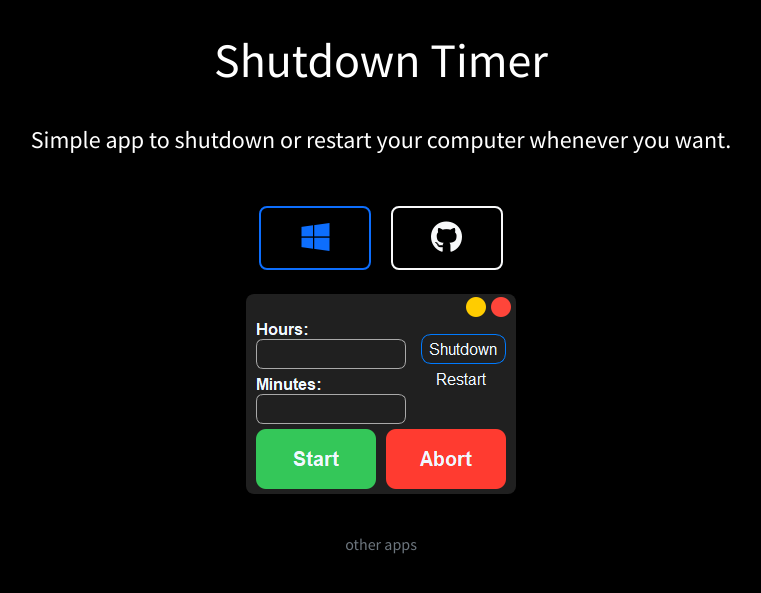
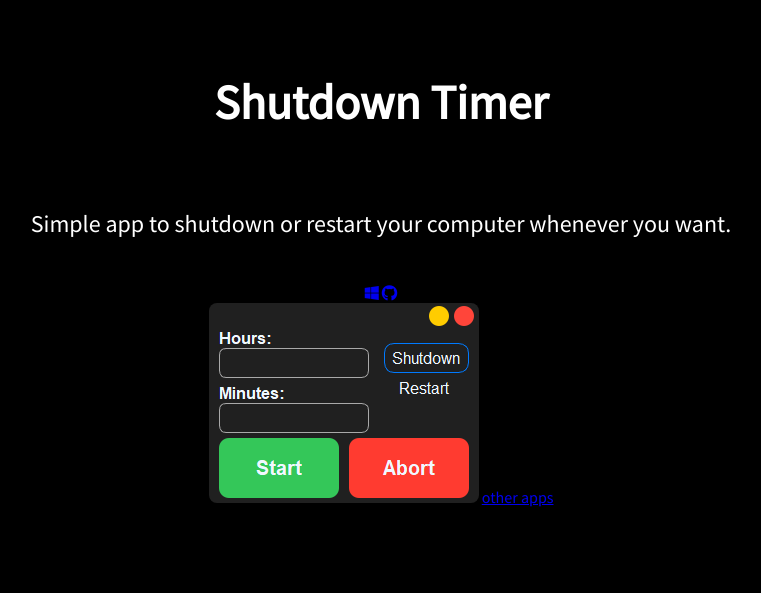
Before and after one commit to DogukanUrker/dogukanurker.com, a Flask app: page /shutdowntimer in a window 1280 px wide. Shown: the top 593 px of the page, without its empty margins (259-1020 px from the left). Run offline with Flask 2, Linux system fonts and the light colour scheme; some libraries are stand-ins or nearby versions.

Commit message:
bootstrap removed
I removed bootstrap but didnt fix css i will fix it later

```diff
--- a/static/css/general.css
+++ b/static/css/general.css
@@ -18,6 +18,9 @@ body {
   left: 50%;
   transform: translate(-50%, -50%);
 }
+.textCenter {
+  text-align: center;
+}
 body::-webkit-scrollbar {
   width: 0.3rem;
 }
--- a/static/css/shutdowntimer.css
+++ b/static/css/shutdowntimer.css
@@ -4,27 +4,6 @@ p {
 h1 {
   font-size: 3rem;
 }
-.btn-outline-light,
-.btn-outline-primary {
-  font-size: 2rem;
-  height: 4rem;
-  width: 7rem;
-  margin: 0.5rem 0.5rem 1.5rem 0.5rem;
-  padding: 0.4rem;
-  border: 0.15rem solid;
-  border-radius: 0.5rem;
-}
 .app-img {
   border-radius: 0.5rem;
 }
-.btn-outline-secondary {
-  margin-top: 2rem;
-  font-size: 1rem;
-  margin-bottom: 0.5rem;
-  border: 0px;
-}
-.btn-outline-secondary:hover {
-  transition: 0.5s;
-  color: #fff;
-  background-color: transparent;
-}
--- a/templates/404.html
+++ b/templates/404.html
@@ -2,9 +2,9 @@
 <title>Page Not Found</title>
 <link rel="stylesheet" href="{{ url_for('static', filename='css/404.css') }}" />
 {% endblock head %} {% block body %}
-<div class="container text-center">
-  <h1 class="text-danger">404</h1>
+<div class="container textCenter">
+  <h1>404</h1>
   <h2>PAGE NOT FOUND</h2>
-  <a href="/" type="button" class="home-btn btn btn-outline-success">home</a>
+  <a href="/" type="button" class="">home</a>
 </div>
 {% endblock body %}
--- a/templates/layout.html
+++ b/templates/layout.html
@@ -5,12 +5,6 @@
     <meta http-equiv="X-UA-Compatible" content="IE=edge" />
     <meta name="theme-color" content="#000" />
     <meta name="viewport" content="width=device-width, initial-scale=1.0" />
-    <link
-      href="https://cdn.jsdelivr.net/npm/bootstrap@5.2.3/dist/css/bootstrap.min.css"
-      rel="stylesheet"
-      integrity="sha384-rbsA2VBKQhggwzxH7pPCaAqO46MgnOM80zW1RWuH61DGLwZJEdK2Kadq2F9CUG65"
-      crossorigin="anonymous"
-    />
     <script
       src="https://kit.fontawesome.com/af7a48118d.js"
       crossorigin="anonymous"
--- a/templates/shutdowntimer.html
+++ b/templates/shutdowntimer.html
@@ -16,7 +16,7 @@
       title="Windows"
       href="https://github.com/DogukanUrker/shutdowntimer/releases/download/v1/ShutdownTimer.exe"
       target="_blank"
-      class="btn btn-outline-primary"
+      class="btnWin"
       ><i class="fab fa-windows"></i
     ></a>
     <a
@@ -24,7 +24,7 @@
       title="Github"
       href="https://github.com/DogukanUrker/ShutdownTimer"
       target="_blank"
-      class="btn btn-outline-light"
+      class="btnGithub"
       ><i class="fab fa-github"></i
     ></a>
     <br />
@@ -33,9 +33,7 @@
       alt="shutdowntimer-ui"
       class="d-block app-img"
     />
-    <a href="apps" type="button" class="btn btn-outline-secondary"
-      >other apps</a
-    >
+    <a href="apps" type="button" class="">other apps</a>
   </div>
   <script
     type="text/javascript"
```
